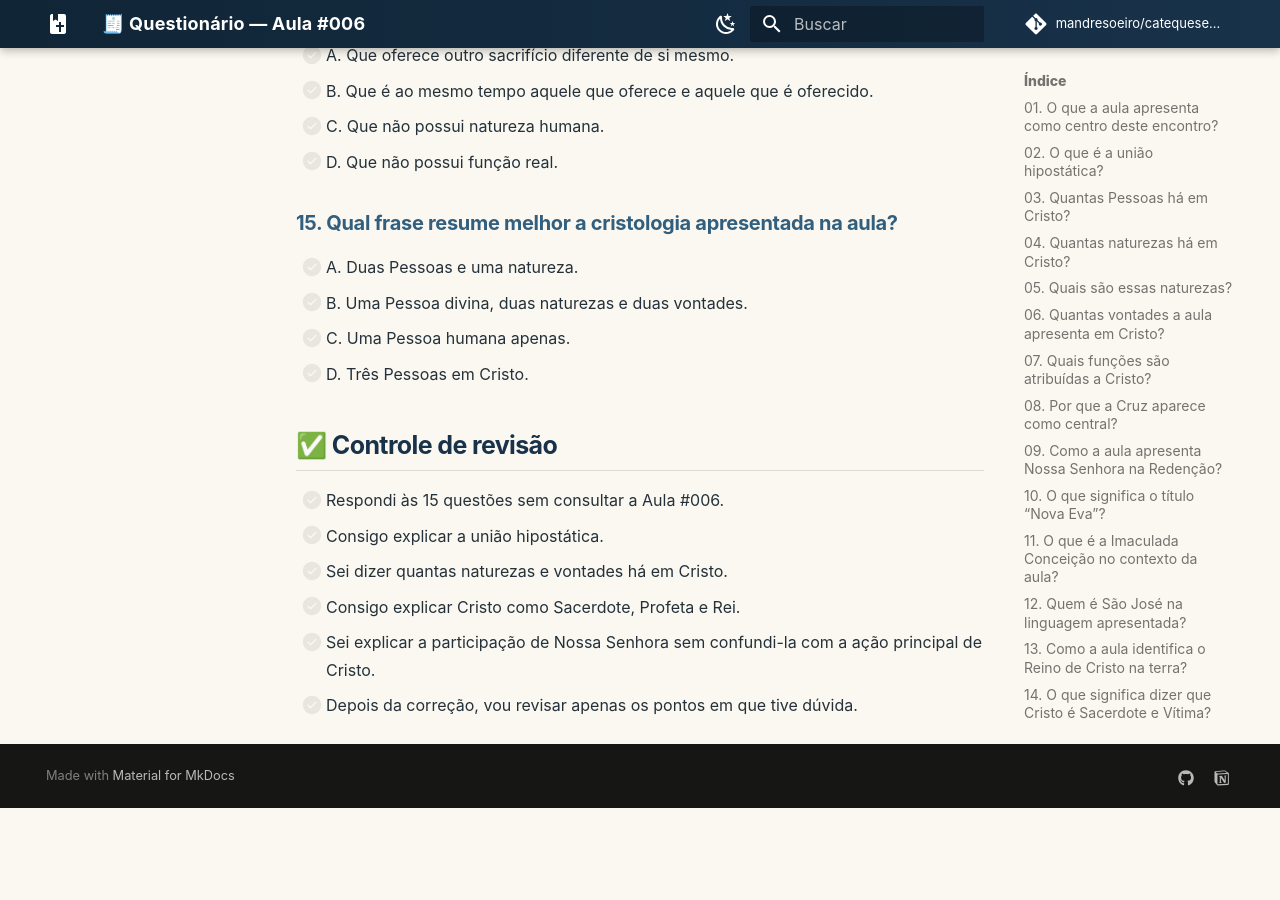
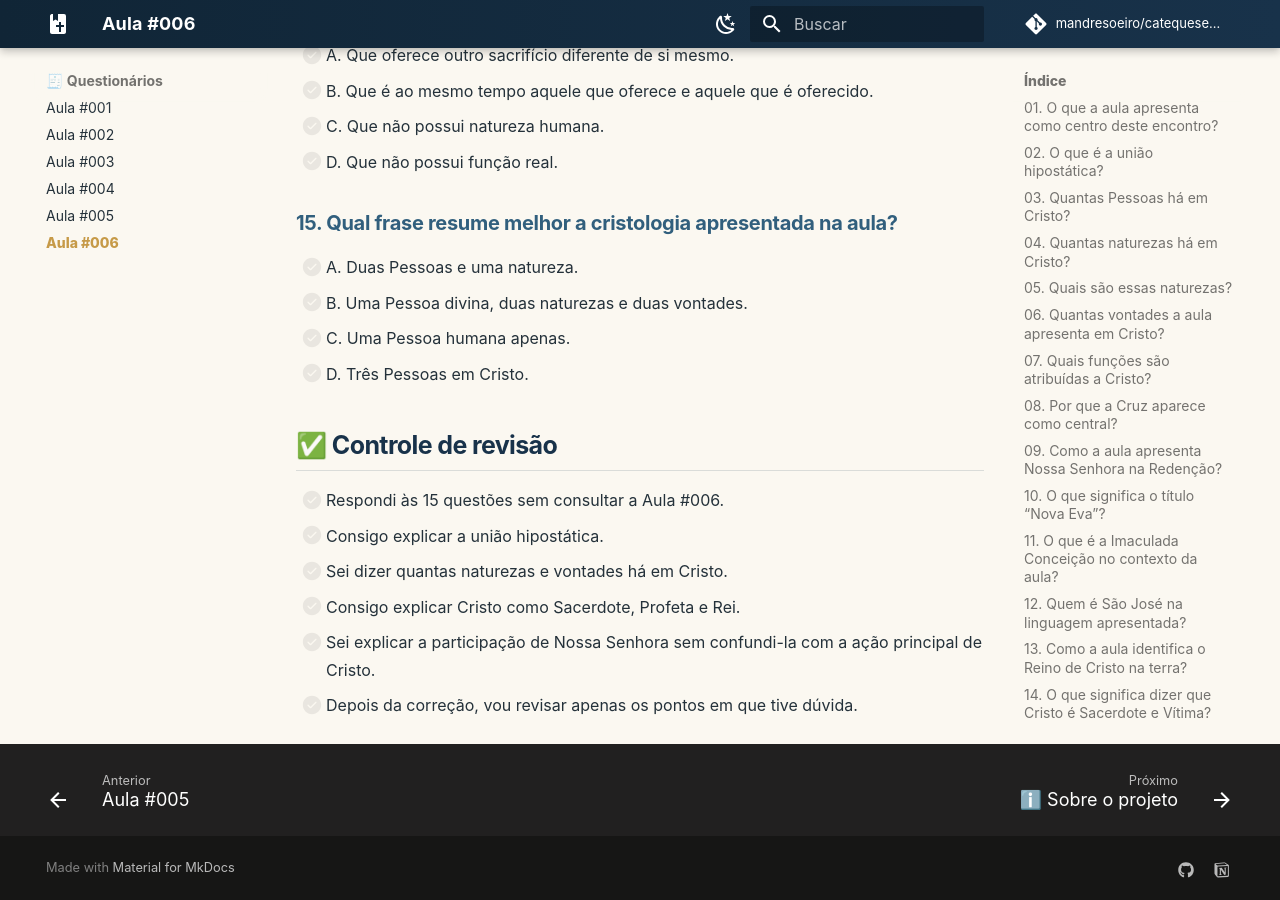
Before and after one commit to mandresoeiro/catequese-tradicional, an MkDocs documentation site: the page built from docs/questionarios/aula-06.md, in a window 1280 px wide and 900 px high, scrolled down 3158 px. Built offline with MkDocs 1.6.1 and Material for MkDocs 9.7.7, drawn with Linux system fonts in a browser that asks for light colours; comment, search, counter and statistics services are not loaded; before the commit the page ends 3966 px from its top, so only the background shows below that.

Commit message:
nav: adiciona aula 006 e questionário

```diff
--- a/mkdocs.yml
+++ b/mkdocs.yml
@@ -46,6 +46,7 @@ nav:
       - "Aula #003 — Creio em Deus Pai": aulas/aula-03.md
       - "Aula #004 — Criador do Céu e dos Anjos": aulas/aula-04.md
       - "Aula #005 — Criador da Terra e dos Homens": aulas/aula-05.md
+      - "Aula #006 — Encarnação do Verbo": aulas/aula-06.md
   - 📚 Dicionário Geral: dicionario.md
   - 🧾 Questionários:
       - "Aula #001": questionarios/aula-01.md
@@ -53,6 +54,7 @@ nav:
       - "Aula #003": questionarios/aula-03.md
       - "Aula #004": questionarios/aula-04.md
       - "Aula #005": questionarios/aula-05.md
+      - "Aula #006": questionarios/aula-06.md
   - ℹ️ Sobre o projeto: sobre.md
   - 📝 Notion: https://app.notion.com/p/3da3fd17d4d4804b8f1fd881fe445019
 
```
